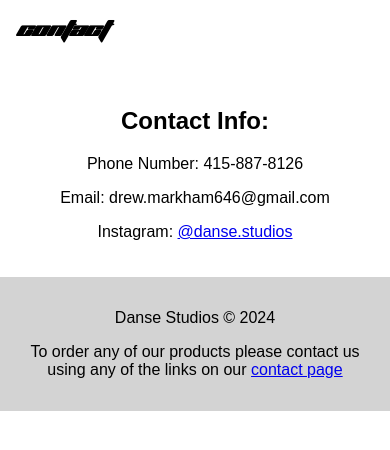
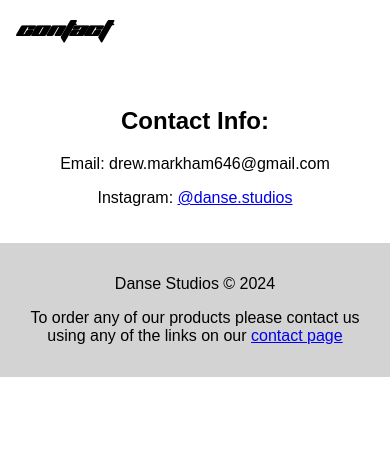
Before and after one commit to drewcmarkham/Danse_Web, a plain HTML site: page contact.html in a window 390 px wide. Shown: the part 138-588 px from the top of the page. Drawn offline with Linux system fonts and the light colour scheme.

Commit message:
removed phone number

```diff
--- a/contact.html
+++ b/contact.html
@@ -26,7 +26,6 @@
 
 <div class="content">
     <h2>Contact Info:</h2>
-    <p>Phone Number: 415-887-8126</p>
     <p>Email: drew.markham646@gmail.com</p>
     <p>Instagram: <a href="https://www.instagram.com/danse.studios/">@danse.studios</a></p>
 </div>
```
